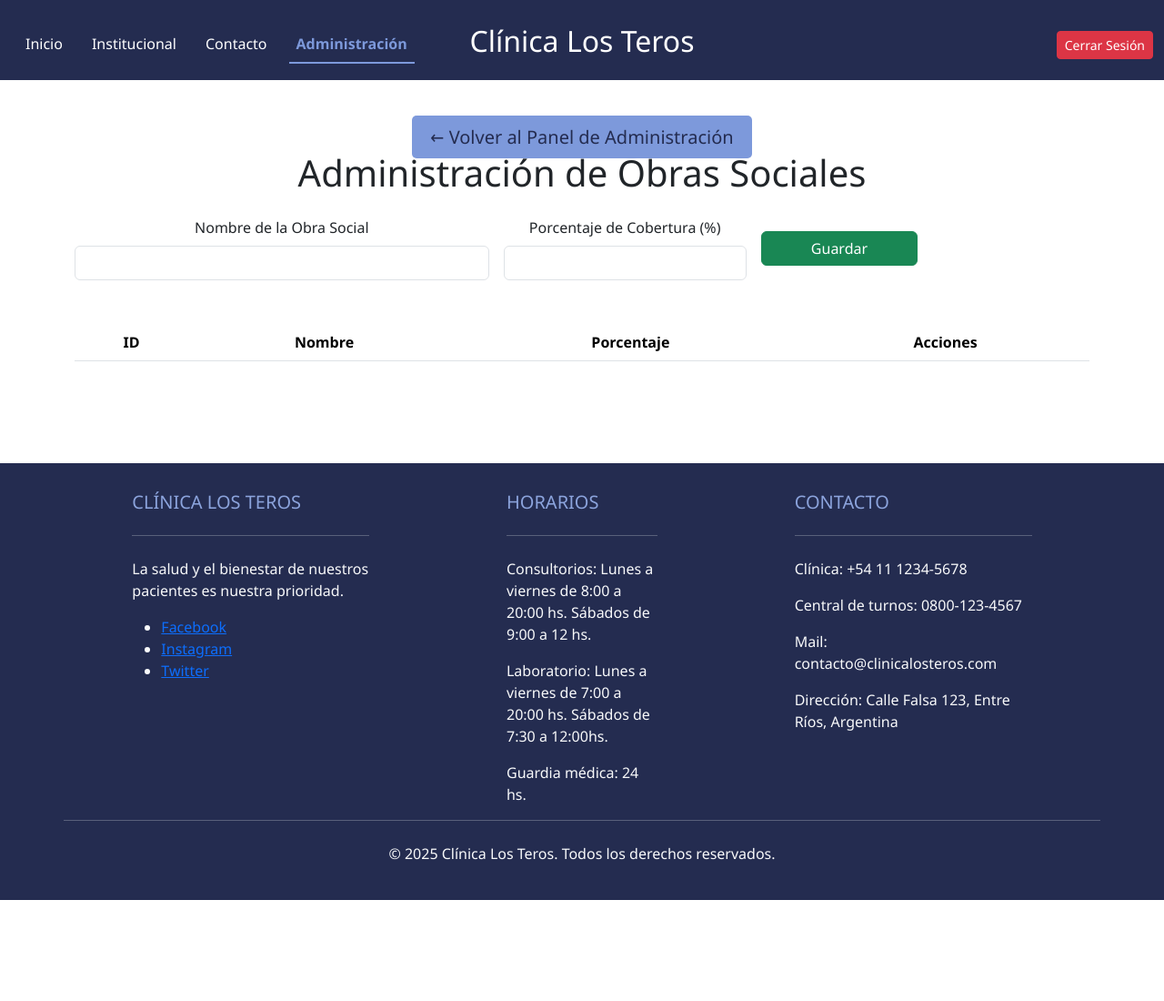
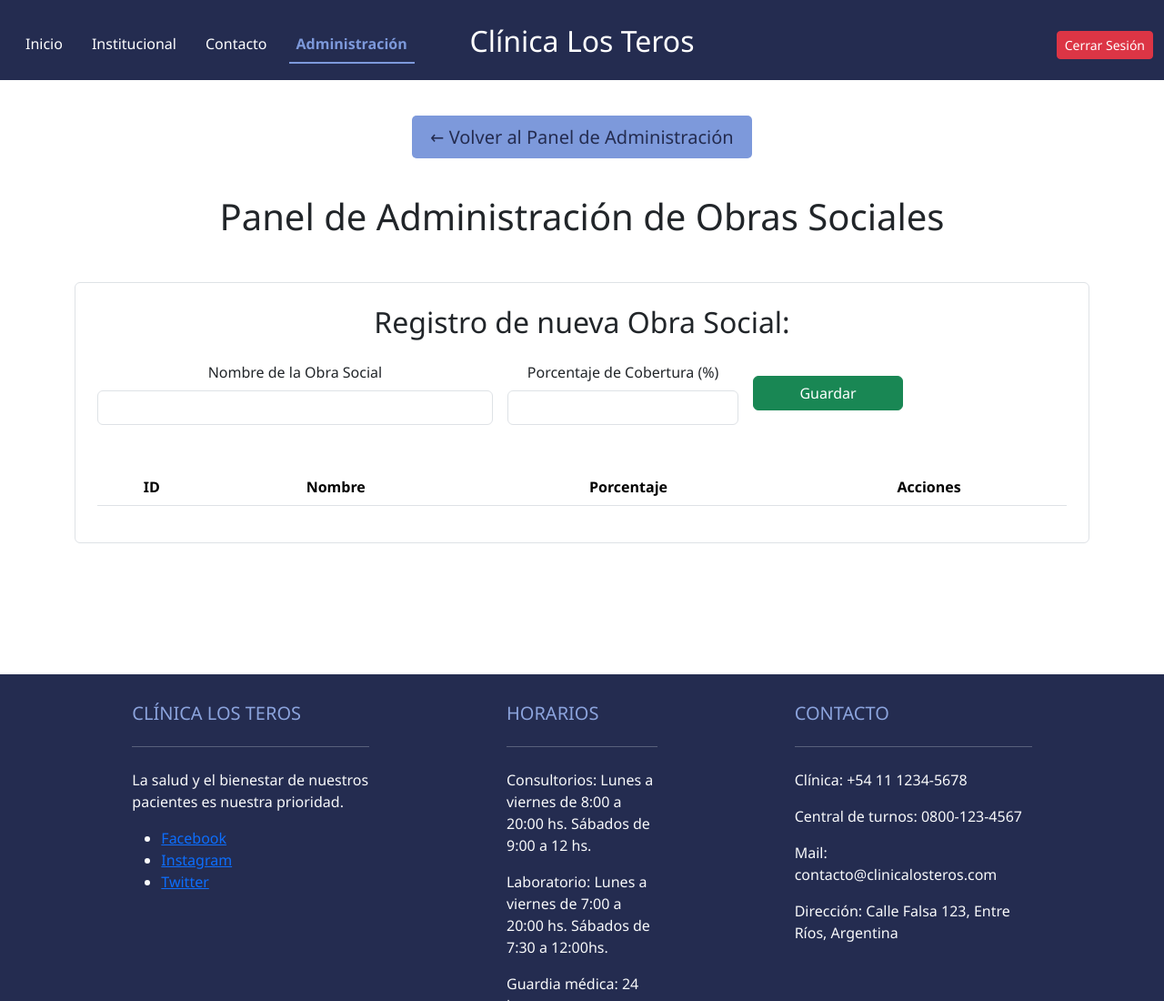
Before and after one commit to lucyalls/idw-2025-grupo16, a plain HTML site: page adminObrasSociales.html in a window 1280 px wide. Shown: the top 1100 px of the page at 91% size. Before the commit the page ends 989 px from the top, so only its background shows below. Drawn offline with nearby package versions, Linux system fonts and the light colour scheme; sample sign-in values are in the browser's storage.

Commit message:
Título arreglado

```diff
--- a/adminObrasSociales.html
+++ b/adminObrasSociales.html
@@ -35,11 +35,16 @@
     </nav>
   </header>
 
-  <main class="container py-5 flex-grow-1">
-    <a href="admin.html" class="btn-principal btn-lg mb-4">← Volver al Panel de Administración</a>
-    <h1 class="texto-centro mb-4">Administración de Obras Sociales</h1>
+    <main class="container py-5 flex-grow-1">
+        <a href="admin.html" class="btn-principal btn-lg mb-6">
+            ← Volver al Panel de Administración
+        </a>
 
-    <!-- Formulario de alta / edición -->
+        <h1 class="texto-centro mb-5 mt-5">Panel de Administración de Obras Sociales</h1>
+
+        <section class="mb-5 p-4 border rounded">
+            <h2 class="mb-4">Registro de nueva Obra Social:</h2>
+
     <form id="form-obra-social" class="mb-5">
       <div class="row g-3 align-items-center">
         <div class="col-md-5">
@@ -58,7 +63,6 @@
       </div>
     </form>
 
-    <!-- Tabla de obras sociales -->
     <div class="table-responsive">
       <table class="table table-striped text-center align-middle">
         <thead>
@@ -70,7 +74,6 @@
           </tr>
         </thead>
         <tbody id="tabla-obras-body">
-          <!-- Se carga dinámicamente desde obrasSociales.js -->
         </tbody>
       </table>
     </div>
```
